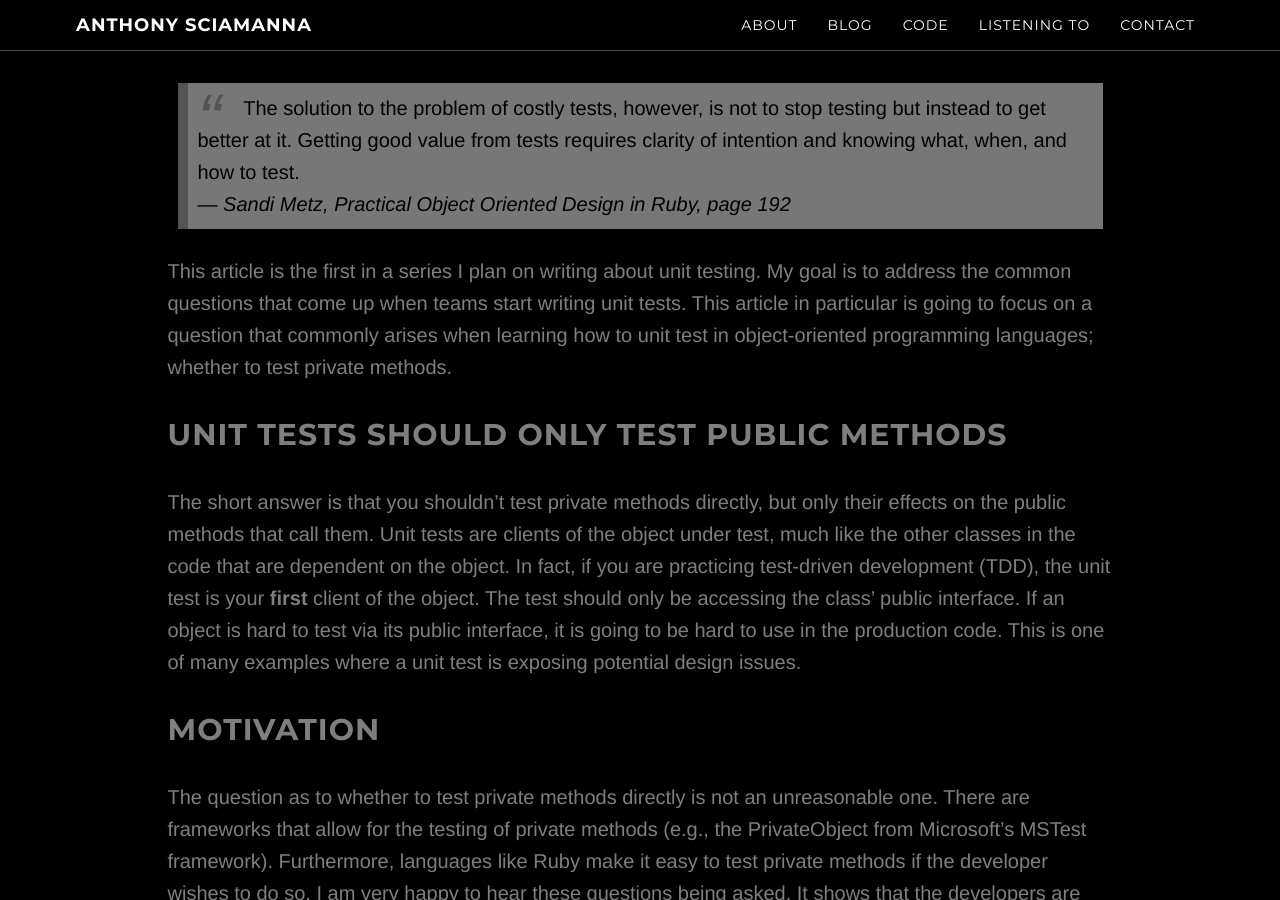
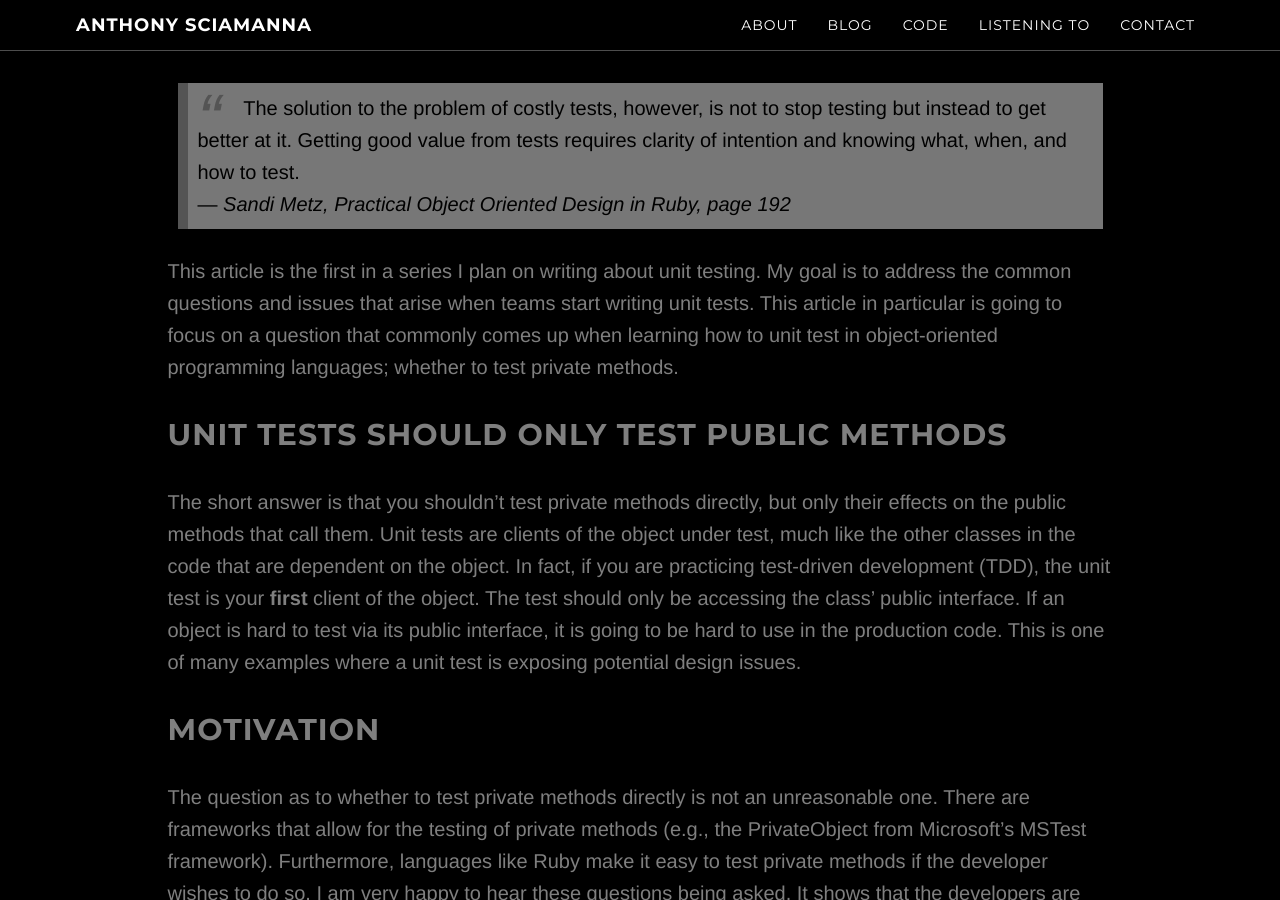
Before and after one commit to asciamanna/asciamanna.github.io, a Jekyll site: the page built from _posts/2016-02-14-should-private-methods-be-tested.md, in a window 1280 px wide and 900 px high, scrolled down 926 px. Built offline with Jekyll 4.4.1, drawn with Linux system fonts in a browser that asks for light colours; nearby versions of some CDN libraries; comment, search, counter and statistics services are not loaded; a style sheet for code colours, icons or effects is not loaded.

Commit message:
wording update to post

```diff
--- a/_posts/2016-02-14-should-private-methods-be-tested.md
+++ b/_posts/2016-02-14-should-private-methods-be-tested.md
@@ -23,7 +23,7 @@ She calls this the three-legged stool upon which changeable code rests.
 > The solution to the problem of costly tests, however, is not to stop testing but instead to get better at it. Getting good value from tests requires clarity of intention and knowing what, when, and how to test.
 >&mdash; _Sandi Metz, Practical Object Oriented Design in Ruby, page 192_
 
-This article is the first in a series I plan on writing about unit testing. My goal is to address the common questions that come up when teams start writing unit tests. This article in particular is going to focus on a question that commonly arises when learning how to unit test in object-oriented programming languages; whether to test private methods.
+This article is the first in a series I plan on writing about unit testing. My goal is to address the common questions and issues that arise when teams start writing unit tests. This article in particular is going to focus on a question that commonly comes up when learning how to unit test in object-oriented programming languages; whether to test private methods.
 
 ## Unit Tests Should Only Test Public Methods
 The short answer is that you shouldn't test private methods directly, but only their effects on the public methods that call them. Unit tests are clients of the object under test, much like the other classes in the code that are dependent on the object. In fact, if you are practicing test-driven development (TDD), the unit test is your __first__ client of the object. The test should only be accessing the class' public interface. If an object is hard to test via its public interface, it is going to be hard to use in the production code. This is one of many examples where a unit test is exposing potential design issues.
```
